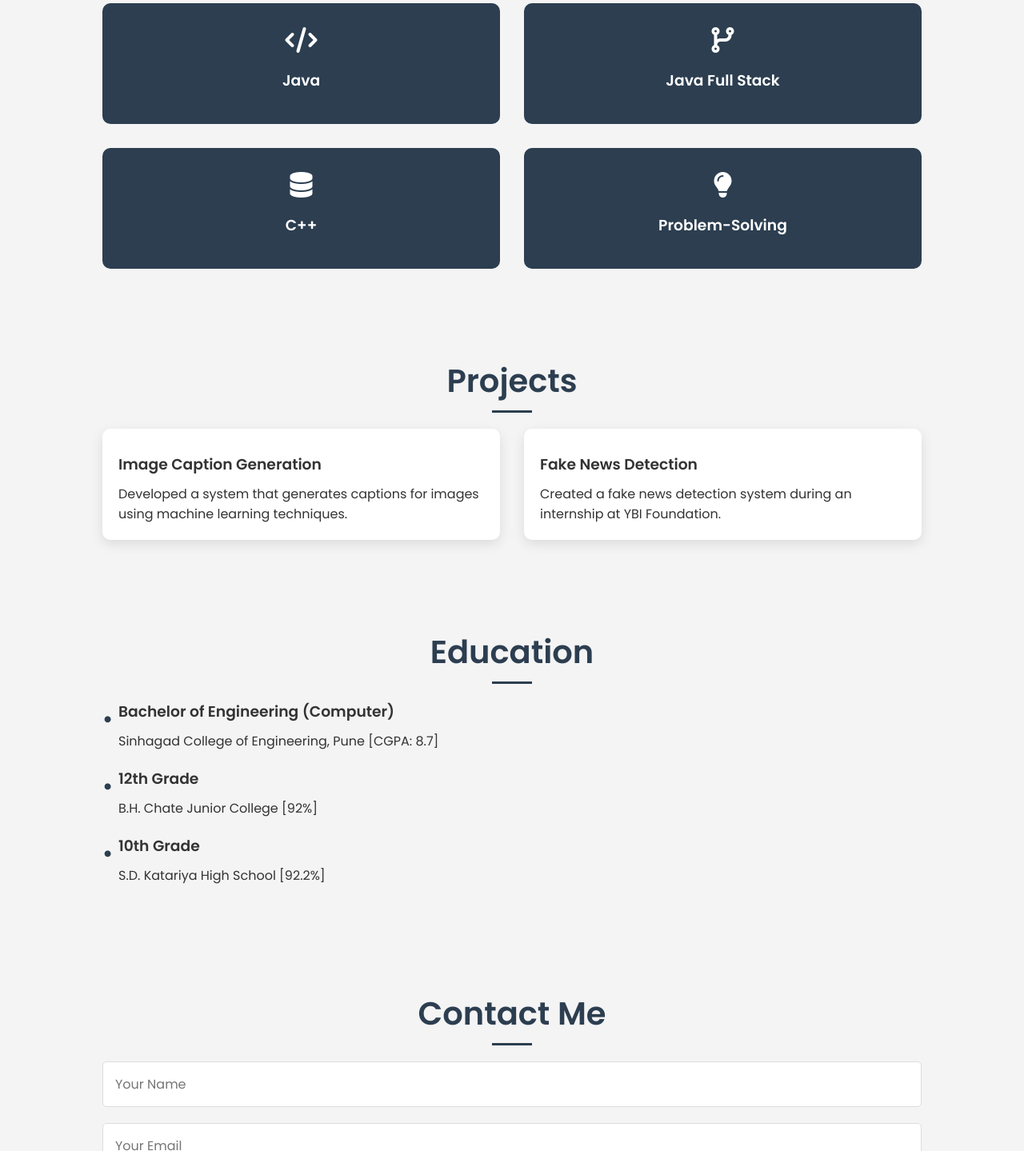
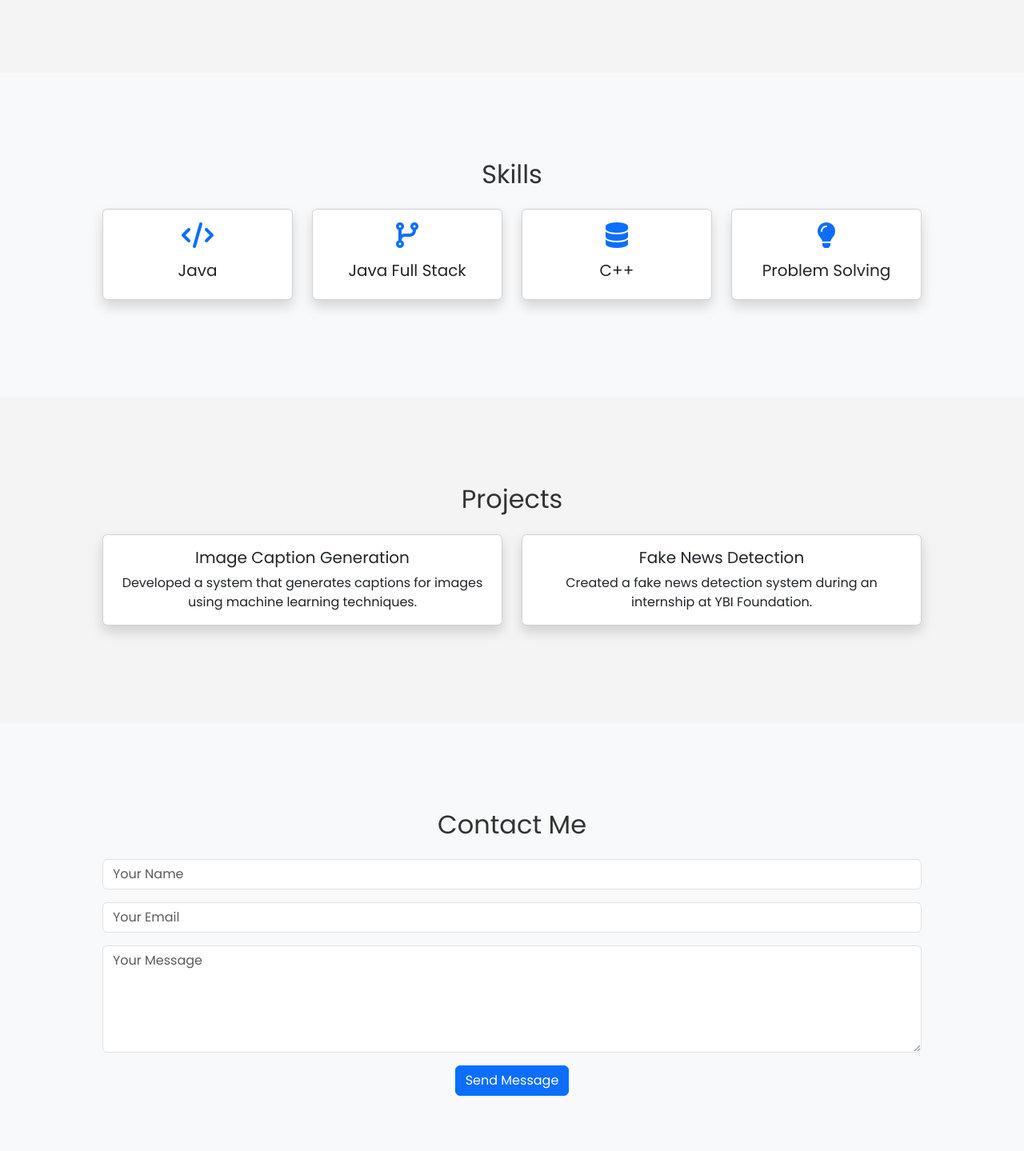
Before and after one commit to tejaspawar1503/Portfolio, a plain HTML site: page index.html in a window 1280 px wide. Shown: the part 1361-2800 px from the top of the page at 80% size. Drawn offline with nearby package versions, Linux system fonts and the light colour scheme.

Commit message:
Update index.html

```diff
--- a/index.html
+++ b/index.html
@@ -1,116 +1,163 @@
 <!DOCTYPE html>
 <html lang="en">
+
 <head>
     <meta charset="UTF-8">
     <meta name="viewport" content="width=device-width, initial-scale=1.0">
     <meta name="description" content="Tejas Pawar Portfolio - Java Full Stack Developer">
     <title>Tejas Pawar | Portfolio</title>
+    <!-- Bootstrap 5 CSS -->
+    <link href="https://cdn.jsdelivr.net/npm/bootstrap@5.3.0-alpha1/dist/css/bootstrap.min.css" rel="stylesheet">
+    <link rel="stylesheet" href="https://cdnjs.cloudflare.com/ajax/libs/font-awesome/6.0.0-beta3/css/all.min.css">
+    <link href="https://fonts.googleapis.com/css2?family=Poppins:wght@400;600&display=swap" rel="stylesheet">
     <link rel="stylesheet" href="style.css">
-    <link href="https://fonts.googleapis.com/css2?family=Poppins:wght@400;600&display=swap" rel="stylesheet">
-    <script src="https://kit.fontawesome.com/a076d05399.js" crossorigin="anonymous"></script>
 </head>
+
 <body>
-    <header id="home">
+
+    <!-- Navbar -->
+    <nav class="navbar navbar-expand-lg navbar-dark bg-dark sticky-top">
         <div class="container">
-            <h1 class="animate-title">Tejas Pawar</h1>
-            <p class="subtitle">Java Full Stack Developer | Computer Engineer</p>
-            <a href="#about" class="btn">Explore More</a>
+            <a class="navbar-brand" href="#">Tejas Pawar</a>
+            <button class="navbar-toggler" type="button" data-bs-toggle="collapse" data-bs-target="#navbarNav"
+                aria-controls="navbarNav" aria-expanded="false" aria-label="Toggle navigation">
+                <span class="navbar-toggler-icon"></span>
+            </button>
+            <div class="collapse navbar-collapse" id="navbarNav">
+                <ul class="navbar-nav ms-auto">
+                    <li class="nav-item"><a class="nav-link active" href="#home">Home</a></li>
+                    <li class="nav-item"><a class="nav-link" href="#about">About</a></li>
+                    <li class="nav-item"><a class="nav-link" href="#skills">Skills</a></li>
+                    <li class="nav-item"><a class="nav-link" href="#projects">Projects</a></li>
+                    <li class="nav-item"><a class="nav-link" href="#contact">Contact</a></li>
+                </ul>
+            </div>
+        </div>
+    </nav>
+
+    <!-- Hero Section -->
+    <header id="home" class="vh-100 d-flex align-items-center justify-content-center text-center bg-dark text-light">
+        <div class="container">
+            <h1 class="display-4 animate__animated animate__fadeInDown">Tejas Pawar</h1>
+            <p class="lead animate__animated animate__fadeInUp">Java Full Stack Developer | Computer Engineer</p>
+            <a href="#about" class="btn btn-primary mt-3 animate__animated animate__bounceIn">Explore More</a>
         </div>
     </header>
 
-    <section id="about">
+    <!-- About Section -->
+    <section id="about" class="py-5">
         <div class="container">
-            <h2 class="section-title">About Me</h2>
-            <div class="about-content">
-                <p>I am a BE Computer Engineering graduate with knowledge of Java, C++, and problem-solving. Currently seeking opportunities to enhance my skills in the tech industry.</p>
-                <ul class="personal-info">
+            <div class="row">
+                <div class="col-lg-6">
+                    <h2 class="mb-4">About Me</h2>
+                    <p>I am a BE Computer Engineering graduate with knowledge of Java, C++, and problem-solving. Currently
+                        seeking opportunities to enhance my skills in the tech industry.</p>
+                    <ul class="list-unstyled">
                         <li><i class="fas fa-phone"></i> 9325600586</li>
                         <li><i class="fas fa-envelope"></i> <a href="mailto:tejaspawar1503@gmail.com">tejaspawar1503@gmail.com</a></li>
                         <li><i class="fas fa-map-marker-alt"></i> Dhayari, Pune, India</li>
                         <li><i class="fab fa-linkedin"></i> <a href="https://www.linkedin.com/in/tejas-pawar-33645b235" target="_blank">LinkedIn Profile</a></li>
                     </ul>
                 </div>
-        </div>
-    </section>
-
-    <section id="skills">
-        <div class="container">
-            <h2 class="section-title">Skills</h2>
-            <div class="skills-grid">
-                <div class="skill">
-                    <i class="fas fa-code"></i>
-                    <h3>Java</h3>
-                </div>
-                <div class="skill">
-                    <i class="fas fa-code-branch"></i>
-                    <h3>Java Full Stack</h3>
-                </div>
-                <div class="skill">
-                    <i class="fas fa-database"></i>
-                    <h3>C++</h3>
-                </div>
-                <div class="skill">
-                    <i class="fas fa-lightbulb"></i>
-                    <h3>Problem-Solving</h3>
+                <div class="col-lg-6 text-center">
+                    <img src="https://via.placeholder.com/300" class="img-fluid rounded-circle" alt="Tejas Pawar">
                 </div>
             </div>
         </div>
     </section>
 
-    <section id="projects">
-        <div class="container">
-            <h2 class="section-title">Projects</h2>
-            <div class="project-grid">
-                <div class="project-card">
-                    <h3>Image Caption Generation</h3>
-                    <p>Developed a system that generates captions for images using machine learning techniques.</p>
+    <!-- Skills Section -->
+    <section id="skills" class="bg-light py-5">
+        <div class="container text-center">
+            <h2 class="mb-4">Skills</h2>
+            <div class="row">
+                <div class="col-lg-3 col-md-6 mb-4">
+                    <div class="card shadow h-100">
+                        <div class="card-body">
+                            <i class="fas fa-code fa-2x mb-3 text-primary"></i>
+                            <h5 class="card-title">Java</h5>
                         </div>
-                <div class="project-card">
-                    <h3>Fake News Detection</h3>
-                    <p>Created a fake news detection system during an internship at YBI Foundation.</p>
+                    </div>
+                </div>
+                <div class="col-lg-3 col-md-6 mb-4">
+                    <div class="card shadow h-100">
+                        <div class="card-body">
+                            <i class="fas fa-code-branch fa-2x mb-3 text-primary"></i>
+                            <h5 class="card-title">Java Full Stack</h5>
+                        </div>
+                    </div>
+                </div>
+                <div class="col-lg-3 col-md-6 mb-4">
+                    <div class="card shadow h-100">
+                        <div class="card-body">
+                            <i class="fas fa-database fa-2x mb-3 text-primary"></i>
+                            <h5 class="card-title">C++</h5>
+                        </div>
+                    </div>
+                </div>
+                <div class="col-lg-3 col-md-6 mb-4">
+                    <div class="card shadow h-100">
+                        <div class="card-body">
+                            <i class="fas fa-lightbulb fa-2x mb-3 text-primary"></i>
+                            <h5 class="card-title">Problem Solving</h5>
+                        </div>
+                    </div>
                 </div>
             </div>
         </div>
     </section>
 
-    <section id="education">
-        <div class="container">
-            <h2 class="section-title">Education</h2>
-            <ul class="timeline">
-                <li>
-                    <h3>Bachelor of Engineering (Computer)</h3>
-                    <p>Sinhagad College of Engineering, Pune [CGPA: 8.7]</p>
-                </li>
-                <li>
-                    <h3>12th Grade</h3>
-                    <p>B.H. Chate Junior College [92%]</p>
-                </li>
-                <li>
-                    <h3>10th Grade</h3>
-                    <p>S.D. Katariya High School [92.2%]</p>
-                </li>
-            </ul>
+    <!-- Projects Section -->
+    <section id="projects" class="py-5">
+        <div class="container text-center">
+            <h2 class="mb-4">Projects</h2>
+            <div class="row">
+                <div class="col-lg-6 mb-4">
+                    <div class="card shadow h-100">
+                        <div class="card-body">
+                            <h5 class="card-title">Image Caption Generation</h5>
+                            <p class="card-text">Developed a system that generates captions for images using machine learning techniques.</p>
+                        </div>
+                    </div>
+                </div>
+                <div class="col-lg-6 mb-4">
+                    <div class="card shadow h-100">
+                        <div class="card-body">
+                            <h5 class="card-title">Fake News Detection</h5>
+                            <p class="card-text">Created a fake news detection system during an internship at YBI Foundation.</p>
+                        </div>
+                    </div>
+                </div>
+            </div>
         </div>
     </section>
 
-    <section id="contact">
+    <!-- Contact Section -->
+    <section id="contact" class="bg-light py-5">
         <div class="container">
-            <h2 class="section-title">Contact Me</h2>
-            <form action="mailto:tejaspawar1503@gmail.com" method="post" enctype="text/plain" class="contact-form">
-                <input type="text" name="name" placeholder="Your Name">
-                <input type="email" name="email" placeholder="Your Email">
-                <textarea name="message" placeholder="Your Message"></textarea>
-                <button type="submit" class="btn">Send Message</button>
+            <h2 class="text-center mb-4">Contact Me</h2>
+            <form action="mailto:tejaspawar1503@gmail.com" method="post" enctype="text/plain">
+                <div class="mb-3">
+                    <input type="text" class="form-control" placeholder="Your Name" name="name" required>
+                </div>
+                <div class="mb-3">
+                    <input type="email" class="form-control" placeholder="Your Email" name="email" required>
+                </div>
+                <div class="mb-3">
+                    <textarea class="form-control" rows="5" placeholder="Your Message" name="message" required></textarea>
+                </div>
+                <button type="submit" class="btn btn-primary d-block mx-auto">Send Message</button>
             </form>
         </div>
     </section>
 
-    <footer>
-        <div class="container">
+    <!-- Footer -->
+    <footer class="bg-dark text-light text-center py-3">
         <p>© 2024 Tejas Pawar | All Rights Reserved</p>
-        </div>
     </footer>
 
-    <script src="script.js"></script>
+    <!-- Bootstrap JS -->
+    <script src="https://cdn.jsdelivr.net/npm/bootstrap@5.3.0-alpha1/dist/js/bootstrap.bundle.min.js"></script>
 </body>
+
 </html>
```
Lines whose indentation alone changed are shown as unchanged.
